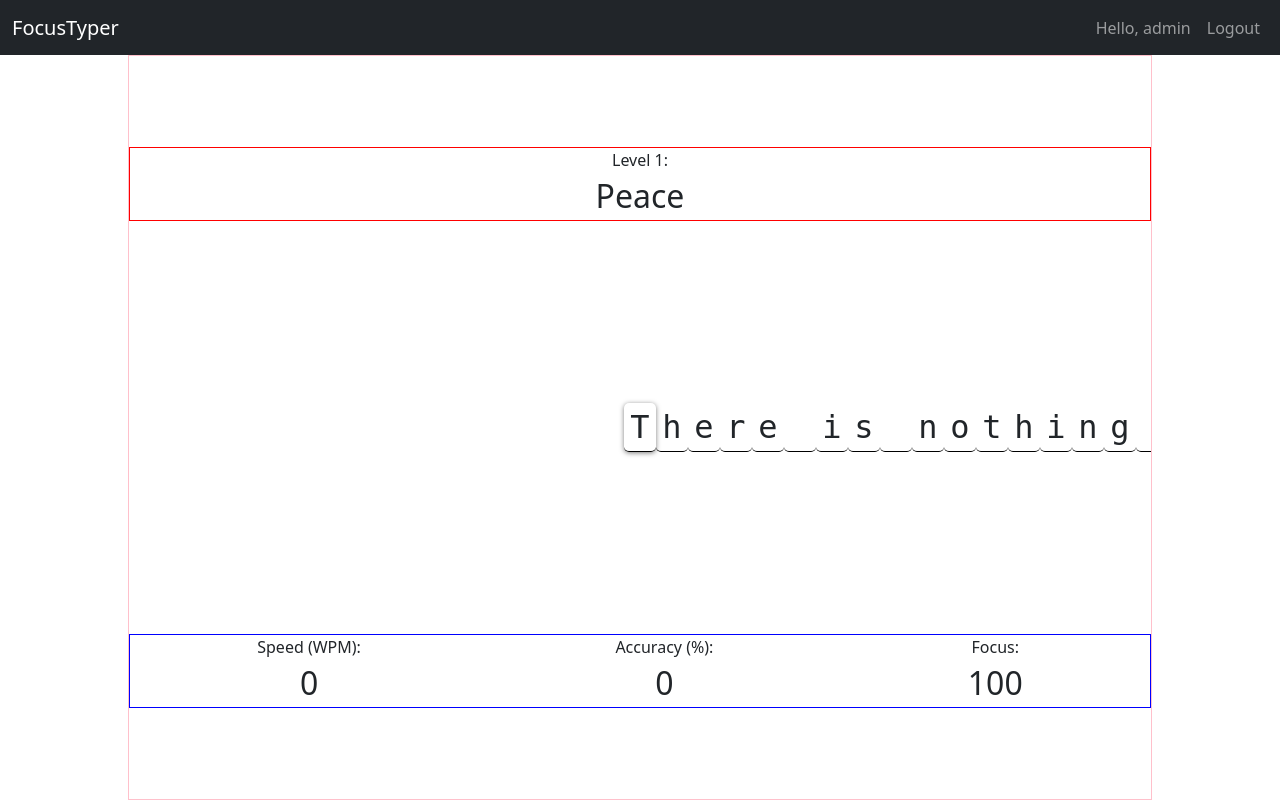
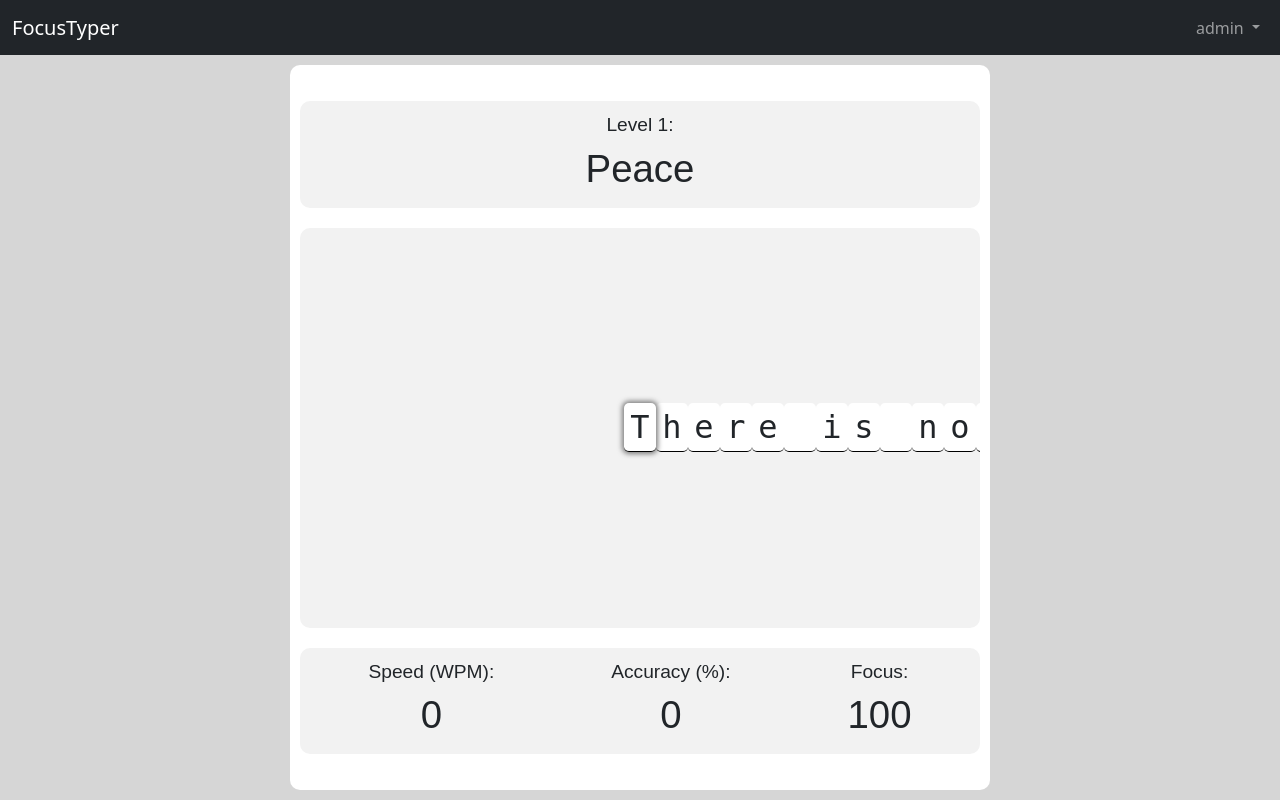
Before and after one commit to mattmurph888/focustyper, a Django app: page /play/1/ in a window 1280 px wide. Run offline with Django 4.2, Linux system fonts and the light colour scheme; a user stored in the database is signed in; data comes from the database, SQL or seed files in the repository; both versions use the stored data as it was after the commit.

Commit message:
added css to everything but the recap page

```diff
--- /dev/null
+++ b/home/static/css/login.css
@@ -0,0 +1,16 @@
+.login-container {
+    height: calc(100% - 55px);
+    display: flex;
+    justify-content: center;
+}
+
+.form-container {
+    padding:10px;
+    background-color: #f2f2f2;
+    border-radius: 10px;
+    width: 50vw;
+    min-width: 400px;
+    max-width: 600px;
+    margin-top: 55px;
+    height:fit-content;
+}
--- /dev/null
+++ b/home/static/css/navbar.css
@@ -0,0 +1,13 @@
+.dropdown-menu {
+    background-color: #f8f9fa;
+    color: #6c757d;
+
+}
+
+.dropdown-item {
+    color: #6c757d;
+}
+
+.dropdown-item:hover {
+    background-color: rgb(214, 214, 214);
+}
--- a/home/static/css/play.css
+++ b/home/static/css/play.css
@@ -1,6 +1,9 @@
+
 html,
 body {
 	height: 100vh;
+	background-color: rgb(214, 214, 214);
+	font-size: 16px;
 }
 
 nav {
@@ -10,24 +13,40 @@ nav {
 .play-area {
 	display: flex;
 	flex-direction: column;
-	justify-content: space-around;
+	justify-content: center;
 	text-align: center;
 	overflow: hidden;
-	border: 1px solid pink;
-	height: calc(100vh - 55px);
-	margin-left: 10%;
+	height: calc(100vh - 55px - 20px);
 	width: 80%;
+	background-color: white;
+	max-width: 700px;
+	margin: 10px;
+	border-radius: 10px;
 }
 
 .play-info {
 	display: flex;
 	flex-direction: column;
 	justify-content: center;
-	border: 1px solid red;
+	/* border: 1px solid red; */
 }
 
 .play-title {
 	font-size: 2em;
+}
+
+.play-text-container {
+	height: 100%;
+	max-height: 400px;
+	min-height:8em;
+	background-color: #f2f2f2;
+	border-radius: 10px;
+	margin: 10px;
+	overflow: hidden;
+	display: flex;
+	flex-direction: column;
+	justify-content: center;
+
 }
 
 .play-text {
@@ -46,6 +65,7 @@ nav {
 	max-width: 1em;
 	border-radius: 5px;
 	transition: 0.2s;
+	background-color: white;
 }
 
 .letter::after {
@@ -69,9 +89,18 @@ nav {
 .play-stats {
 	display: flex;
 	justify-content: space-around;
-	border: 1px solid blue;
+	/* border: 1px solid blue; */
 }
 
 .play-data {
 	font-size: 2em;
 }
+
+.play-info, .play-stats {
+	font-family: Arial, sans-serif;
+	font-size: 1.2em;
+	margin: 10px;
+	padding: 10px;
+	background-color: #f2f2f2;
+	border-radius: 10px;
+}
--- /dev/null
+++ b/home/static/css/register.css
@@ -0,0 +1,18 @@
+.register-container {
+    height: calc(100% - 55px);
+    display: flex;
+    justify-content: center;
+}
+
+
+
+.register-form-container {
+    padding:10px;
+    background-color: #f2f2f2;
+    border-radius: 10px;
+    width: 50vw;
+    min-width: 400px;
+    max-width: 600px;
+    margin-top: 55px;
+    height:fit-content;
+}
--- a/home/static/js/play.js
+++ b/home/static/js/play.js
@@ -9,7 +9,9 @@ let guessed = false;
 let update_speed_var;
 let clock_var;
 let num_key_presses = 0;
-letters[cur_char_index].style.boxShadow = '0px 1px 5px rgb(126, 126, 126)';
+let box_shadow = '0px 0px 5px 2px rgb(126, 126, 126)';
+letters[cur_char_index].style.boxShadow = box_shadow;
+letters[cur_char_index].style.zIndex = "2";
 document.addEventListener(
 	'keypress',
 	(event) => {
@@ -41,6 +43,7 @@ document.addEventListener(
 
 				// reset the box shadow on guessed letters
 				letters[cur_char_index].style.boxShadow = '';
+                letters[cur_char_index].style.zIndex = "1";
 
 				// move the text box to the left
 				text_box.style.transform = `translateX(-${cur_char_index + 1}em)`;
@@ -59,8 +62,8 @@ document.addEventListener(
 
 				// update the box shadow to the right letter only if not at the end
 				if (cur_char_index < letters.length) {
-					letters[cur_char_index].style.boxShadow =
-						'0px 3px 5px rgb(126, 126, 126)';
+                    letters[cur_char_index].style.zIndex = "2";
+					letters[cur_char_index].style.boxShadow = box_shadow;
 				}
 
 				// reset guessed for the next letter
--- a/home/templates/base.html
+++ b/home/templates/base.html
@@ -13,6 +13,9 @@
 			crossorigin="anonymous"
 		/>
 		<link rel="stylesheet" href="{% static 'css/play.css' %}">
+		<link rel="stylesheet" href="{% static 'css/login.css' %}">
+		<link rel="stylesheet" href="{% static 'css/navbar.css' %}">
+		<link rel="stylesheet" href="{% static 'css/register.css' %}">
 	</head>
 	<body>
 
--- a/home/templates/navbar.html
+++ b/home/templates/navbar.html
@@ -1,26 +1,17 @@
-<nav class="navbar navbar-expand-sm bg-dark navbar-dark">
+<nav class="navbar navbar-expand bg-dark navbar-dark">
 	<div class="container-fluid">
 		<a class="navbar-brand" href="{% url 'home' %}">FocusTyper</a>
-		<button
-			class="navbar-toggler"
-			type="button"
-			data-bs-toggle="collapse"
-			data-bs-target="#navbarNav"
-			aria-controls="navbarNav"
-			aria-expanded="false"
-			aria-label="Toggle navigation"
-		>
-			<span class="navbar-toggler-icon"></span>
-		</button>
 
-		<div class="collapse navbar-collapse justify-content-end" id="navbarNav">
+		<div class="justify-content-end" id="navbarNav">
 			{% if user.is_authenticated %}
 			<ul class="navbar-nav">
-				<li class="nav-item">
-					<div class="nav-link">Hello, {{user.username}}</div>
-				</li>
-				<li class="nav-item">
-					<a class="nav-link" href="{% url 'logout' %}">Logout</a>
+				<li class="nav-item dropdown">
+					<a class="nav-link dropdown-toggle" role="button" data-bs-toggle="dropdown" aria-expanded="false">
+						{{user.username}}
+					</a>
+					<ul class="dropdown-menu dropdown-menu-end">
+						<li><a class="dropdown-item" href="{% url 'logout' %}">Logout</a></li>
+					</ul>
 				</li>
 			</ul>
 			{% else %}
--- a/home/templates/play.html
+++ b/home/templates/play.html
@@ -1,18 +1,22 @@
+
 {% extends 'base.html' %}
 {% load static %}
 
 {% block content %}
     {% include 'navbar.html' %}
+    <center>
     <div class="play-area">
         <div class="play-info">
             <div>Level <span id="level-num">{{level.level_number}}</span>: </div>
             <div class="play-title">{{level.level_title}}</div>
         </div>
 
-        <div class="play-text" id="play-text">
-            {% for letter in level.level_text %}
-            <div class="letter">{{letter}}</div>
-            {% endfor %}
+        <div class="play-text-container">
+            <div class="play-text" id="play-text">
+                {% for letter in level.level_text %}
+                <div class="letter">{{letter}}</div>
+                {% endfor %}
+            </div>
         </div>
 
         <div class="play-stats">
@@ -35,6 +39,8 @@
         {% csrf_token %}
         {{ form.as_p }}
     </post>
+
+    </center>
 {% endblock %}
 
 
```
Also changed, not shown: home/templates/home.html (+9 -9 lines), home/templates/login.html (+4 -4 lines), home/templates/register.html (+4 -6 lines), db.sqlite3.
